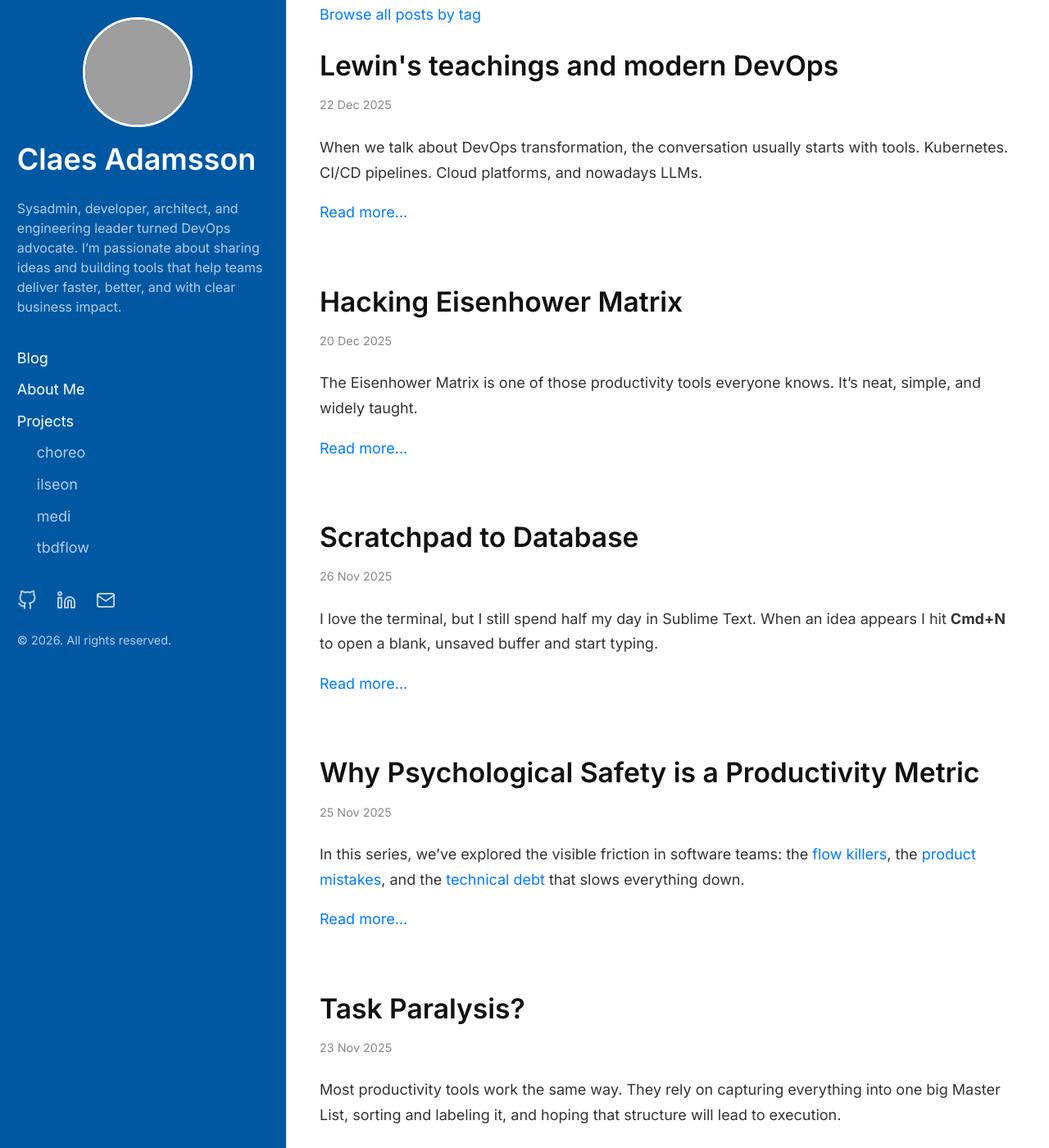
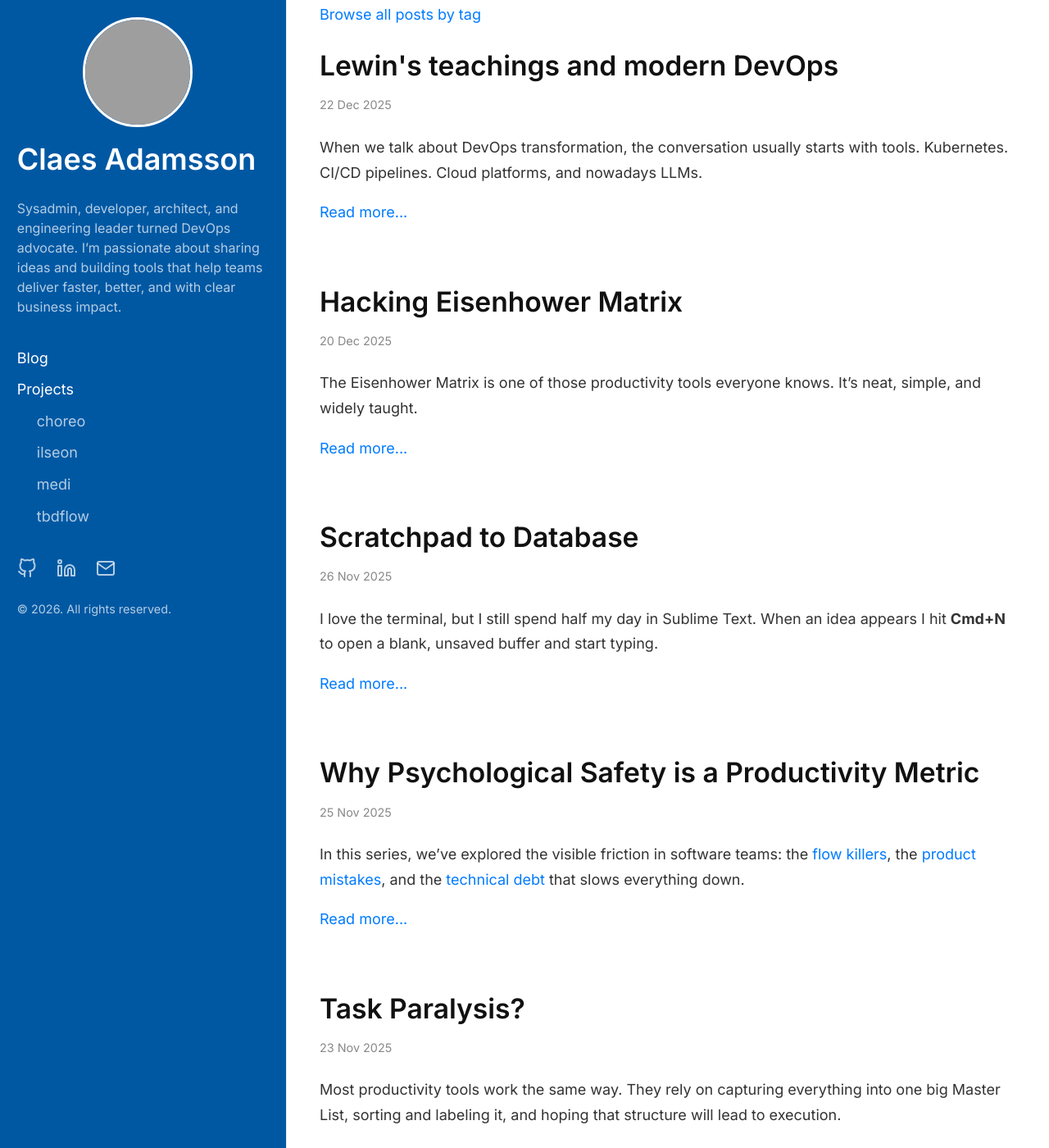
Before and after one commit to cladam/cladam.github.io, a Jekyll site: the page built from index.html, in a window 1280 px wide and 1400 px high, scrolled down 207 px. Shown: the whole window at 82% size. Built offline with Jekyll 4.4.1, drawn with Linux system fonts in a browser that asks for light colours; the list of posts is cut into pages by our own code; grey boxes are pictures that could not be loaded.

Commit message:
fix: minor fixes

```diff
--- a/_includes/sidebar.html
+++ b/_includes/sidebar.html
@@ -86,7 +86,7 @@
         {% assign pages_list = site.pages | sort:"title" %}
         {% for node in pages_list %}
             {% if node.title != null %}
-                {% if node.url != "/" and node.title != "Home" and node.nav_exclude != true %}
+                {% if node.url != "/" and node.title != "Home" and node.title != "About Me" and node.nav_exclude != true %}
                     <a class="sidebar-nav-item" href="{{ node.url | relative_url }}">{{ node.title }}</a>
                 {% endif %}
             {% endif %}
--- a/assets/css/style.css
+++ b/assets/css/style.css
@@ -208,10 +208,10 @@ a:hover {
 /* Content Area */
 
 .main-content {
-    grid-area: main; /* Matches the grid definition in body */
-    padding: 4rem 40px; /* Top/Bottom matches your old 4rem, sides are 40px */
-    max-width: 1024px; /* Improves readability on wide screens */
-    box-sizing: border-box; /* Ensures padding doesn't break layout */
+    grid-area: main;
+    padding: 4rem 40px;
+    max-width: 975px;
+    box-sizing: border-box;
     flex-grow: 1;
 }
 
```
